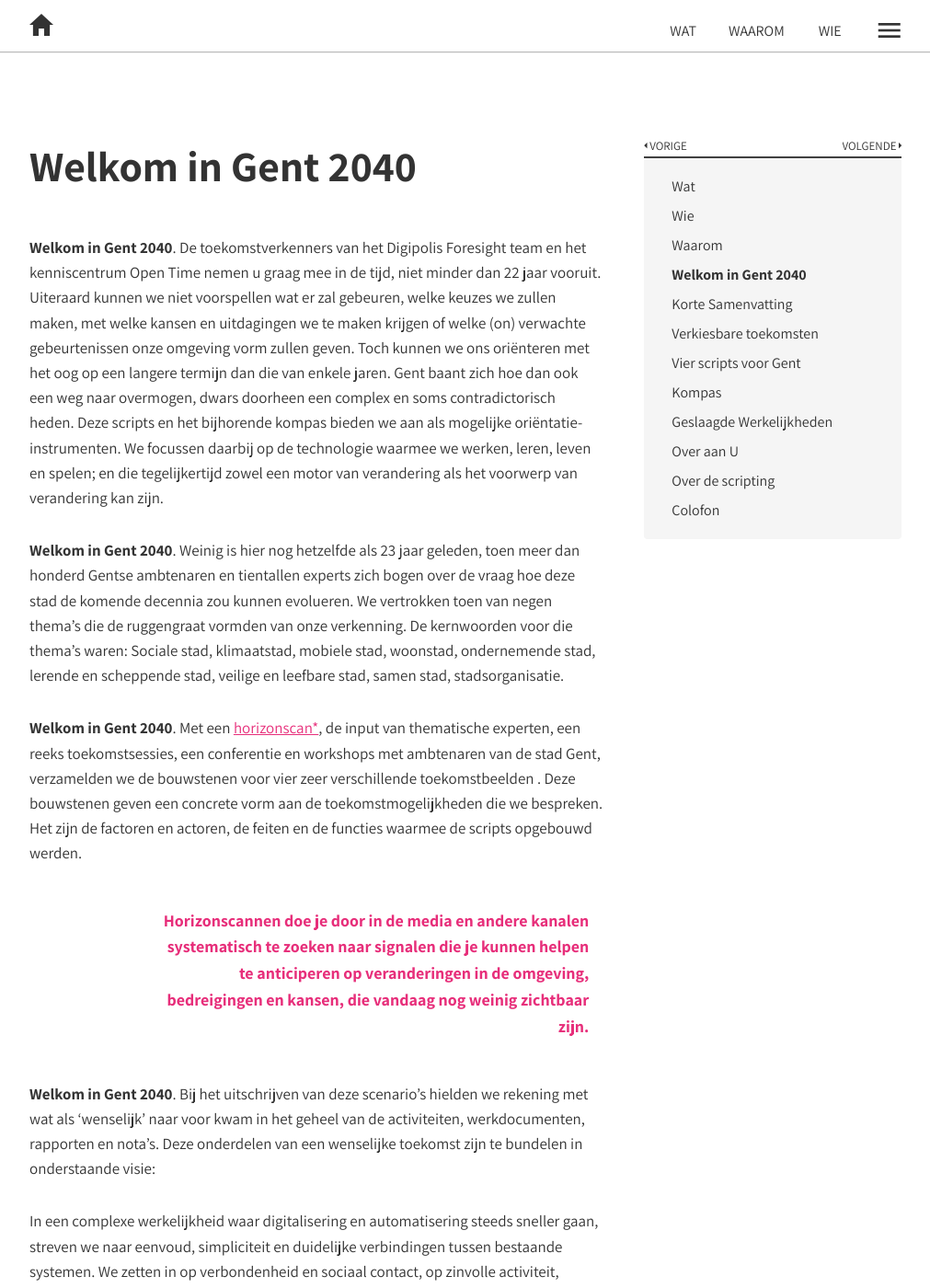
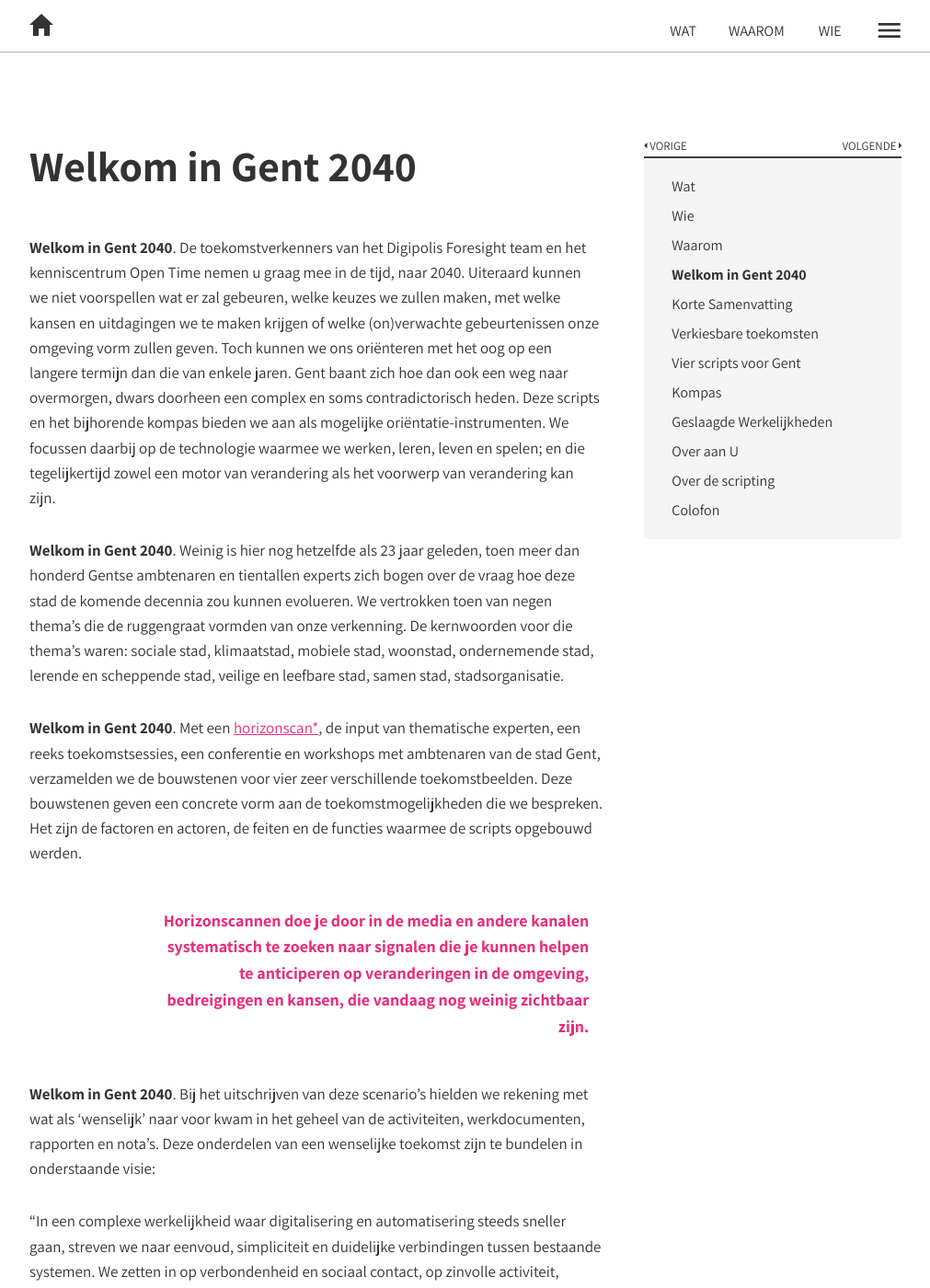
Before and after one commit to lab9k/scripts-voor-gent-2040-en, a Jekyll site: the page built from chapters/chapter-0-part-3.md, in a window 1280 px wide and 1400 px high. Shown: the whole window at 92% size, without its empty margins (133-1144 px from the left). Built offline with Jekyll 4.4.1, drawn with Linux system fonts in a browser that asks for light colours; nearby versions of some CDN libraries; some of the changed text lies outside the part shown.

Commit message:
Update chapter-0-part-3.md

```diff
--- a/chapters/chapter-0-part-3.md
+++ b/chapters/chapter-0-part-3.md
@@ -10,14 +10,13 @@ indentlevel: 1
 
 **Welkom in Gent 2040**. De toekomstverkenners van
 het Digipolis Foresight team en het kenniscentrum Open
-Time nemen u graag mee in de tijd, niet minder dan 22
-jaar vooruit. Uiteraard kunnen we niet voorspellen wat er
+Time nemen u graag mee in de tijd, naar 2040.
+Uiteraard kunnen we niet voorspellen wat er
 zal gebeuren, welke keuzes we zullen maken, met welke
-kansen en uitdagingen we te maken krijgen of welke (on)
-verwachte gebeurtenissen onze omgeving vorm zullen
+kansen en uitdagingen we te maken krijgen of welke (on)verwachte gebeurtenissen onze omgeving vorm zullen
 geven. Toch kunnen we ons oriënteren met het oog op een
 langere termijn dan die van enkele jaren. Gent baant zich
-hoe dan ook een weg naar overmogen, dwars doorheen
+hoe dan ook een weg naar overmorgen, dwars doorheen
 een complex en soms contradictorisch heden. Deze scripts
 en het bijhorende kompas bieden we aan als mogelijke
 oriëntatie-instrumenten. We focussen daarbij op de technologie
@@ -31,7 +30,7 @@ en tientallen experts zich bogen over de vraag
 hoe deze stad de komende decennia zou kunnen evolueren.
 We vertrokken toen van negen thema’s die de ruggengraat
 vormden van onze verkenning. De kernwoorden
-voor die thema’s waren: Sociale stad, klimaatstad,
+voor die thema’s waren: sociale stad, klimaatstad,
 mobiele stad, woonstad, ondernemende stad, lerende
 en scheppende stad, veilige en leefbare stad, samen stad,
 stadsorganisatie.
@@ -40,7 +39,7 @@ stadsorganisatie.
 van thematische experten, een reeks toekomstsessies,
 een conferentie en workshops met ambtenaren van de
 stad Gent, verzamelden we de bouwstenen voor vier zeer
-verschillende toekomstbeelden . Deze bouwstenen geven
+verschillende toekomstbeelden. Deze bouwstenen geven
 een concrete vorm aan de toekomstmogelijkheden die we
 bespreken. Het zijn de factoren en actoren, de feiten en de
 functies waarmee de scripts opgebouwd werden.
@@ -58,7 +57,7 @@ voor kwam in het geheel van de activiteiten, werkdocumenten,
 rapporten en nota’s. Deze onderdelen van een wenselijke
 toekomst zijn te bundelen in onderstaande visie:
 
-In een complexe werkelijkheid waar digitalisering
+"In een complexe werkelijkheid waar digitalisering
 en automatisering steeds sneller gaan, streven we
 naar eenvoud, simpliciteit en duidelijke verbindingen
 tussen bestaande systemen. We zetten in
@@ -67,10 +66,10 @@ activiteit, kwaliteitsvolle vrije tijd en op duurzaamheid.
 Gent wordt een talentenregio en dé klimaatstad
 van Vlaanderen waar mobiliteit een basisrecht
 is en waarin globaal denken op co-creatieve
-wijze plaats vindt.
+wijze plaats vindt."
 
 **Welkom in Gent 2040**. De ambitie is niet om hier een ideale toekomst op te bouwen en te presenteren. Dat zou wat naïef zijn, in elke alternatieve toekomst bestaan immers dingen die als positief of negatief beschouwd zullen worden – afhankelijk van wie er kijkt. We zijn hier op zoek naar een reeks van toekomstbeelden die een waaier van mogelijkheden aantonen. In elk van de beelden werden meer en minder wenselijke deelaspecten opgenomen. In geen één van de scenario’s gaat alles tegelijk goed, maar altijd wordt ergens wel een deel van de visie waar gemaakt. Op deze manier kunnen we op realistische wijze belichten hoe, in uiteenlopende omstandigheden, verschillende aspecten van het leven in Gent in 2040 ingevuld kunnen worden.
 
 **Welkom in Gent 2040**. Vooruitzichten voor technologische ontwikkelingen en hun toepassingen (uit horizonscans en de voorstellen van deelnemers aan het traject) zitten in de vier scripts verwerkt. De technologische uitdagingen zelf zijn hier niet de focus. Wel willen we stilstaan bij de manier waarop technologie gebruikt kan worden in de omstandigheden van de verschillende scripts. Hoe dan ook zal technologie een belangrijke rol spelen in het dagelijks leven en voor beleid, zeker wanneer op technologische innovatie ingezet wordt maar ook wanneer die innovatie zwakker is.
 
-Welkom  in  vier  maal  Gent  2040.  De  vier  toekomst-beelden die we hier voorleggen zijn opgesteld volgens de principes  van  de  vier  generische  alternatieve  toekomst-beelden van de Manoa School, ontwikkeld door het Hawaii Futures Research Centre aan de University of Hawaii . Deze toekomstbeelden  zijn  startpunten,  die  moeten  aanzetten  tot reflectie en debat. Uw eigen toekomstbeelden maken daarom  het  plaatje  compleet.  Wat  is  uw  visie?  Welke  van  de bouwstenen kan u gebruiken om daar zo dicht mogelijk bij te komen? Hoe ziet u de rol van technologie in Gent de komende twee decennia?
+**Welkom  in  vier  maal  Gent  2040**.  De  vier  toekomst-beelden die we hier voorleggen zijn opgesteld volgens de principes  van  de  vier  generische  alternatieve  toekomst-beelden van de Manoa School, ontwikkeld door het Hawaii Futures Research Centre aan de University of Hawaii . Deze toekomstbeelden  zijn  startpunten,  die  moeten  aanzetten  tot reflectie en debat. Uw eigen toekomstbeelden maken daarom  het  plaatje  compleet.  Wat  is  uw  visie?  Welke  van  de bouwstenen kan u gebruiken om daar zo dicht mogelijk bij te komen? Hoe ziet u de rol van technologie in Gent de komende twee decennia?
```
